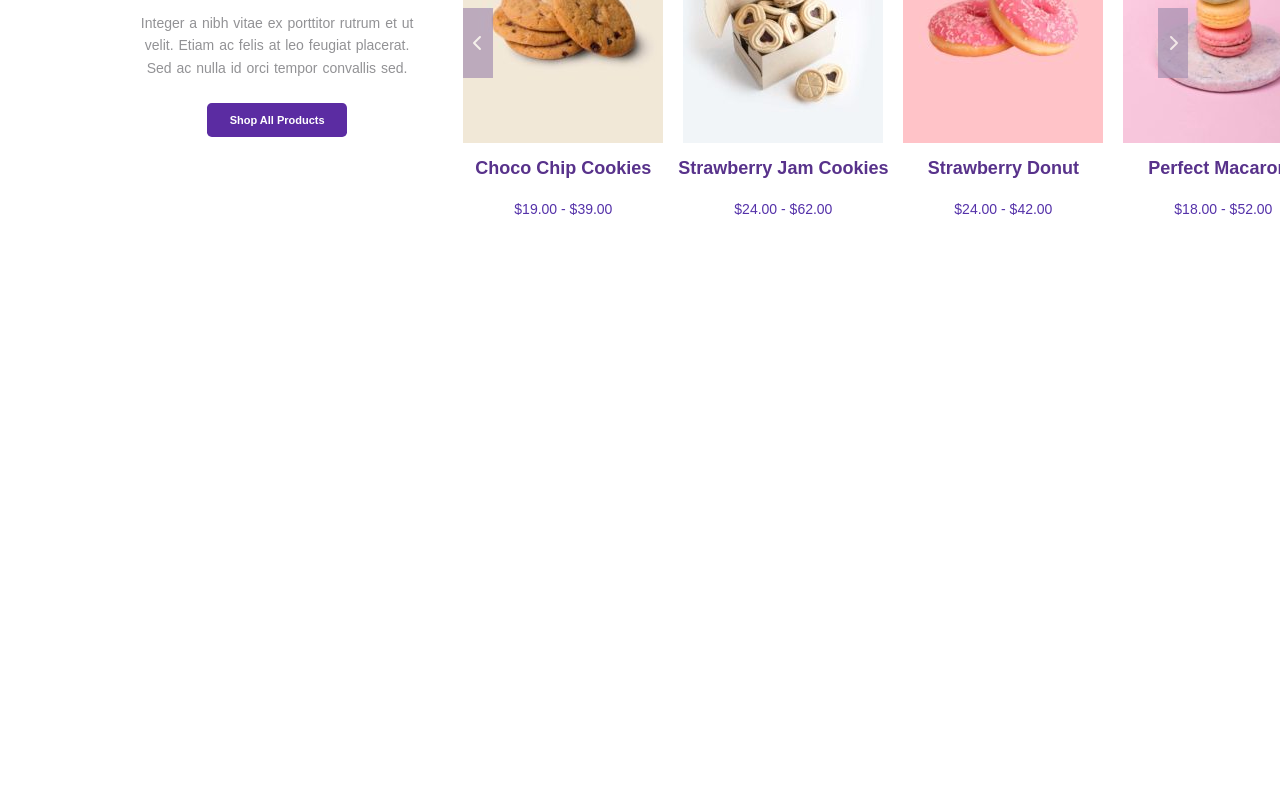
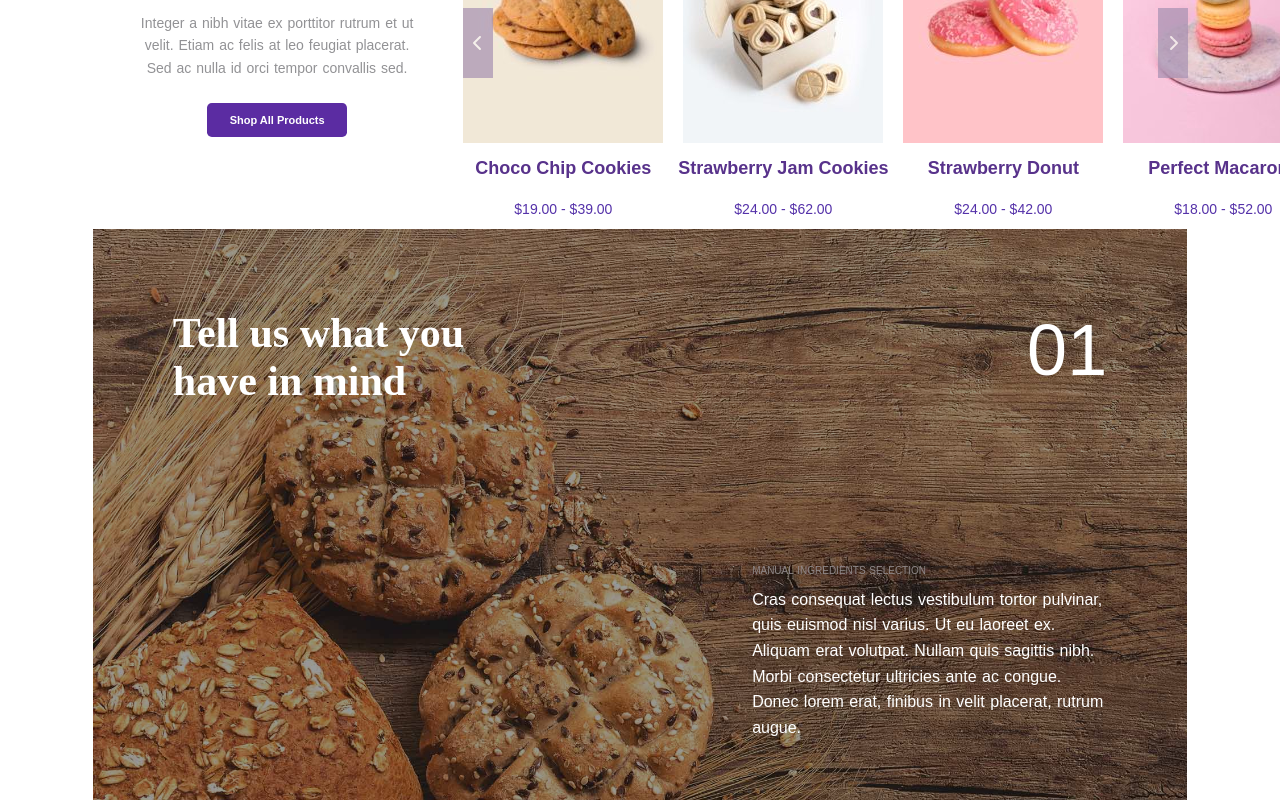
Before and after one commit to antonrugg/proj-html-vuejs, a Vue app: page / in a window 1280 px wide. Shown: the part 2607-3407 px from the top of the page. Before the commit the page ends 2836 px from the top, so only its background shows below. Built offline with nearby package versions, Linux system fonts and the light colour scheme.

Commit message:
panel section added

```diff
--- /dev/null
+++ b/src/components/BigPanelSection.vue
@@ -0,0 +1,107 @@
+<template>
+  <section>
+      <div class="product-layer"></div>
+      <div class="title-container">
+          <h3 class="title">Tell us what you have in mind</h3>
+          <p class="panel-order">01</p>
+      </div>
+
+      <div class="description-container">
+        <div class="text-container">
+          <p class="over-text">manual ingredients selection</p>
+          <p class="text">Cras consequat lectus vestibulum tortor pulvinar, quis euismod nisl varius. Ut eu laoreet ex. Aliquam erat volutpat. Nullam quis sagittis nibh. Morbi consectetur ultricies ante ac congue. Donec lorem erat, finibus in velit placerat, rutrum augue.</p>
+        </div>
+      </div>
+  </section>
+</template>
+
+<script>
+export default {
+    name: 'BigPanelSection'
+}
+</script>
+
+<style lang="scss" scoped>
+    section{
+        display: flex;
+        flex-direction: column;
+        background-image: url('@/assets/images/bakery-process-1.jpg');
+        background-size: cover;
+        background-position: top left;
+        padding: 5rem 5rem 3rem 5rem;
+        width: 95%;
+        position: relative;
+
+        .title-container{
+            display: flex;
+            color: white;
+            justify-content: space-between;
+            padding-bottom: 10rem;
+            z-index: 2;
+
+
+            .title{
+                font-size: 42px;
+                font-weight: 700;
+                font-family: serif;
+                width: 40%;
+            }
+
+            .panel-order{
+                font-size: 72px;
+                font-weight: lighter;
+            }
+        }
+
+        .description-container{
+            display: flex;
+            justify-content: flex-end;
+            align-items: flex-end;
+            z-index: 2;
+
+
+
+            .text-container{
+                display: flex;
+                flex-direction: column;
+                align-items: flex-start;
+                width: 38%;
+
+                p{
+                    padding-bottom: 0.7rem;
+
+
+                }
+                .over-text{
+                        color: #8f8889;
+                        text-transform: uppercase;
+                        word-spacing: 1px;
+                        font-size: 10px;
+                    }
+
+                .text{
+                    color: white;
+                    line-height: 1.6;
+                    word-spacing: 1px;
+                }
+
+
+            }
+
+
+
+
+        }
+
+
+
+         .product-layer{
+        height: 100%;
+        width: 100%;
+        background-color: rgba(0, 0, 0, 0.4);
+        position: absolute;
+        top: 0;
+        left: 0;
+    }
+    }
+</style>
--- a/src/components/MainComponent.vue
+++ b/src/components/MainComponent.vue
@@ -18,6 +18,9 @@
     <SpecialMomentSection />
 
     <ProductsShopComponent :textSections="textSections"/>
+
+    <BigPanelSection />
+
   </main>
 </template>
 
@@ -26,6 +29,7 @@ import CarouselComponent from "./CarouselComponent.vue";
 import SpecialMomentComponent from "./SpecialMomentComponent.vue";
 import SpecialMomentSection from "./SpecialMomentSection.vue";
 import ProductsShopComponent from "./ProductsShopComponent.vue";
+import BigPanelSection from "./BigPanelSection.vue";
 
 
 export default {
@@ -35,6 +39,7 @@ export default {
     SpecialMomentComponent,
     SpecialMomentSection,
     ProductsShopComponent,
+    BigPanelSection,
   },
   data() {
     return {};
```
